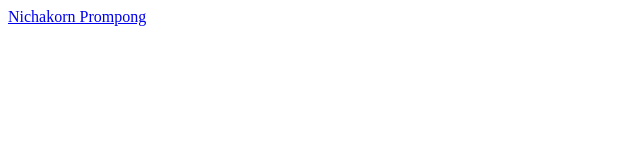
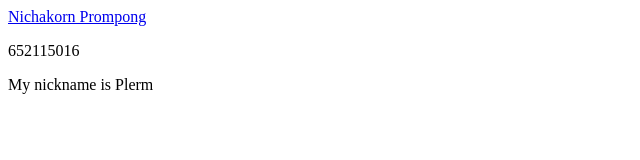
Before and after one commit to PlermNichakorn/Repolab03, a plain HTML site: page profile.html in a window 1280 px wide. Shown: the whole page, without its empty margins (0-640 px from the left). Drawn offline with Linux system fonts and the light colour scheme.

Commit message:
added my detail

```diff
--- a/profile.html
+++ b/profile.html
@@ -7,5 +7,7 @@
 </head>
 <body>
     <a href="index.html">Nichakorn Prompong</a>
+    <p>652115016</p>
+    <p>My nickname is Plerm</p>
 </body>
 </html>
```
